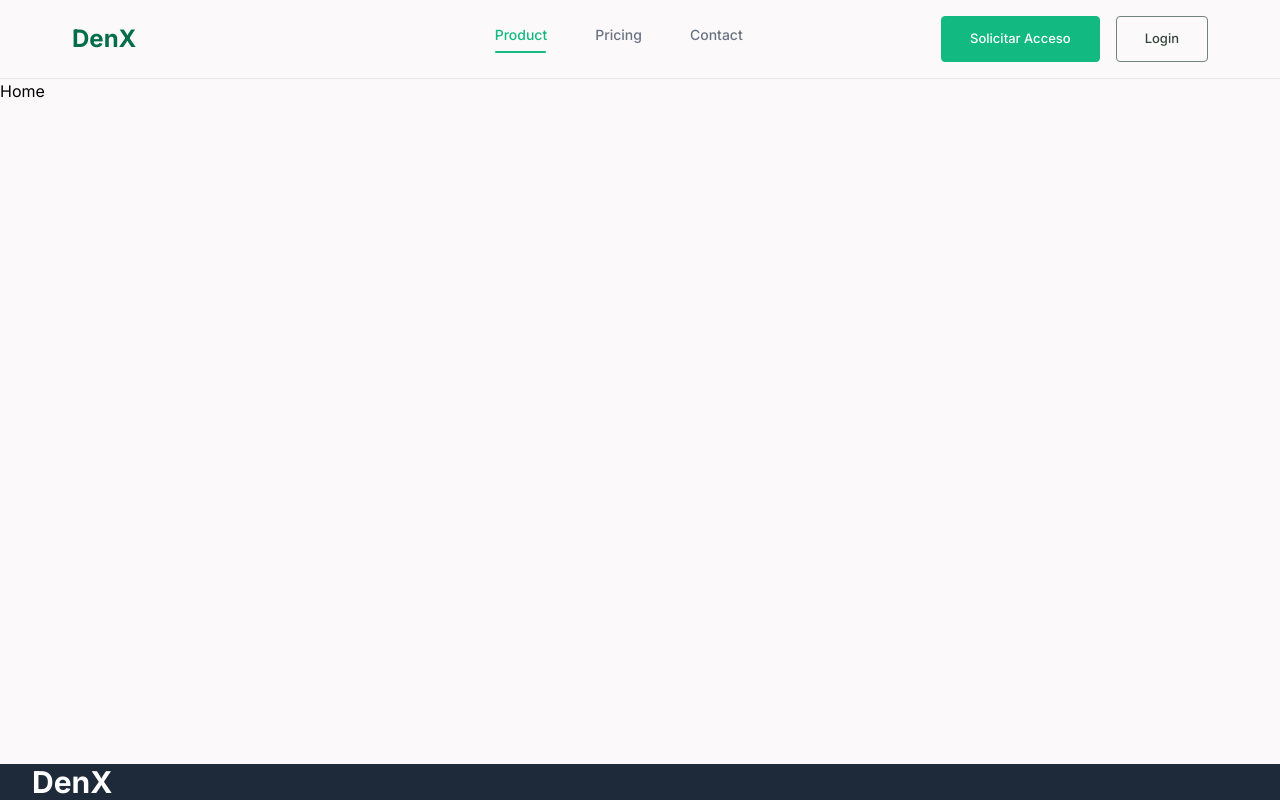
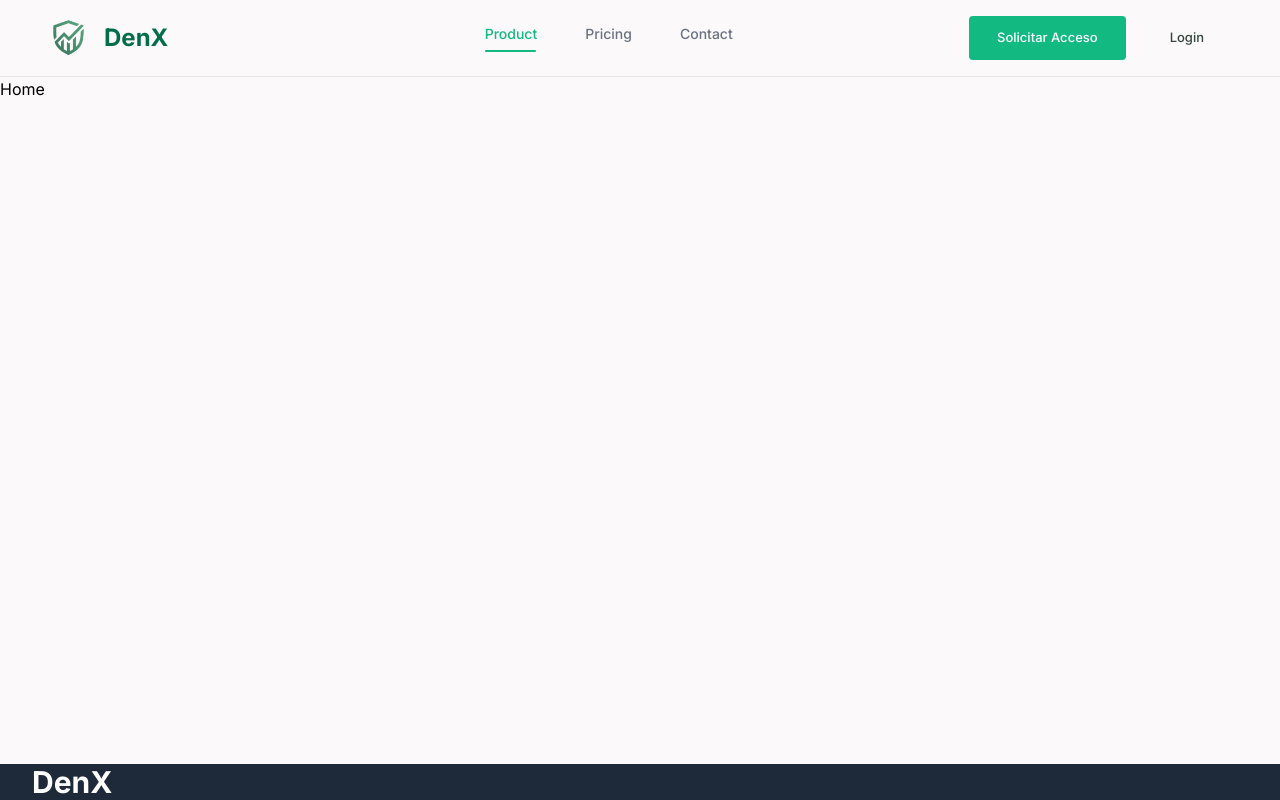
Before and after one commit to alealonso17/DenX---Landing-Page, a React (Vite) app: page / in a window 1280 px wide. Built offline with nearby package versions, Linux system fonts and the light colour scheme.

Commit message:
Initial header done

```diff
--- a/index.html
+++ b/index.html
@@ -1,16 +1,49 @@
 <!doctype html>
-<html lang="en">
+<html lang="es">
   <head>
     <meta charset="UTF-8" />
-    <link rel="icon" type="image/svg+xml" href="/favicon.svg" />
     <meta name="viewport" content="width=device-width, initial-scale=1.0" />
+
+    <title>DenX | Detecta discrepancias antes de pagar facturas</title>
+    <meta
+      name="description"
+      content="DenX ayuda a empresas con compras recurrentes a comparar pedidos, albaranes y facturas para detectar diferencias antes de pagar de más."
+    />
+    <meta name="author" content="DenX" />
+    <meta name="robots" content="index, follow" />
+    <meta name="theme-color" content="#12B981" />
+
+    <meta property="og:type" content="website" />
+    <meta property="og:site_name" content="DenX" />
+    <meta property="og:title" content="DenX | Detecta discrepancias antes de pagar facturas" />
+    <meta
+      property="og:description"
+      content="Automatiza la revisión de pedidos, albaranes y facturas. Recibe alertas cuando hay cantidades, precios o importes que no cuadran."
+    />
+    <meta property="og:image" content="/src/assets/denx-logo.png" />
+    <meta property="og:locale" content="es_ES" />
+
+    <meta name="twitter:card" content="summary_large_image" />
+    <meta name="twitter:title" content="DenX | Detecta discrepancias antes de pagar facturas" />
+    <meta
+      name="twitter:description"
+      content="Compara pedidos, albaranes y facturas para revisar pagos con más control y menos trabajo manual."
+    />
+    <meta name="twitter:image" content="/src/assets/denx-logo.png" />
+
+    <link rel="icon" href="/src/assets/denx-logo.png" type="image/png" />
+    <link rel="apple-touch-icon" href="/src/assets/denx-logo.png" />
+    <link rel="canonical" href="https://denx.com" />
+
     <link rel="preconnect" href="https://fonts.googleapis.com" />
     <link rel="preconnect" href="https://fonts.gstatic.com" crossorigin />
-    <link href="https://fonts.googleapis.com/css2?family=Inter:wght@100..900&display=swap" rel="stylesheet" />
-    <title>DenX</title>
+    <link
+      href="https://fonts.googleapis.com/css2?family=Inter:wght@100..900&display=swap"
+      rel="stylesheet"
+    />
   </head>
-  <body >
-    <div class="flex flex-col min-h-screen" id="root"></div>
+  <body>
+    <div id="root" class="flex min-h-screen flex-col"></div>
     <script type="module" src="/src/main.tsx"></script>
   </body>
 </html>
--- a/src/components/layout/Header.tsx
+++ b/src/components/layout/Header.tsx
@@ -1,6 +1,8 @@
 import { useEffect, useRef, useState } from "react";
 import { NavLink, useLocation } from "react-router-dom";
 import Button from "./ui/Button";
+import logo from "../../assets/denx-logo.png";
+
 
 const mainNavLinks = [
     { to: "/", label: "Product", end: true },
@@ -36,12 +38,13 @@ export default function Header(){
     }, [location.pathname]);
 
     return(
-        <header className='bg-[#FBF9F9] flex justify-between items-center min-w-full border-b border-gray-200 min-h-16 px-18 py-4 max-w-7xl'>
-            <div className='flex items-center justify-between  '>
+        <header className='bg-[#FBF9F9] flex justify-between items-center min-w-full border-b border-gray-200 min-h-16 px-12 py-4 max-w-7xl'>
+            <div className='flex items-center justify-between gap-4'>
+                <img src={logo} alt="DenX Logo" className='w-10 h-10' />
                 <NavLink to='/' className='text-2xl font-bold text-[#016D49]'>DenX</NavLink>
             </div>
 
-            <div ref={navRef} className='relative flex items-center left-20 gap-12 pb-2'>
+            <div ref={navRef} className='relative flex items-center left-10 gap-12 pb-2'>
                 {mainNavLinks.map((link) => (
                     <NavLink
                         key={link.to}
--- a/src/components/layout/ui/Button.tsx
+++ b/src/components/layout/ui/Button.tsx
@@ -6,17 +6,17 @@ type ButtonProps = {
 };
 
 const buttonStyles: Record<ButtonVariant, string> = {
-    primary: "bg-[#12B981] text-white border border-[#12B981] rounded",
-    secondary: "bg-[#F4F0F0] text-[#33453D] border border-[#F4F0F0] rounded",
-    inverted: "bg-[#2F2D2D] text-white border border-[#2F2D2D] rounded",
-    outline: "bg-transparent text-[#33453D] border border-[#71847C] rounded",
+    primary: "bg-[#12B981] text-white  rounded cursor-pointer hover:bg-[#016D49]",
+    secondary: "bg-[#F4F0F0] text-[#33453D]  rounded cursor-pointer hover:bg-[#E4E0E0]",
+    inverted: "bg-[#2F2D2D] text-white  rounded cursor-pointer hover:bg-[#1A1818]",
+    outline: "bg-transparent text-[#33453D]  rounded cursor-pointer hover:bg-[#E4E0E0]",
 };
 
 export default function Button({ text, type }: ButtonProps) {
     return (
         <button
             type="button"
-            className={`inline-flex text-[13px] items-center justify-center px-7 py-3 font-medium transition-colors duration-200 hover:opacity-90 ${buttonStyles[type]}`}
+            className={`inline-flex text-[13px] items-center justify-center px-7 py-3 font-medium transition-colors duration-200  ${buttonStyles[type]}`}
         >
             {text}
         </button>
```
Also changed, not shown: src/assets/denx-logo.png (added).
